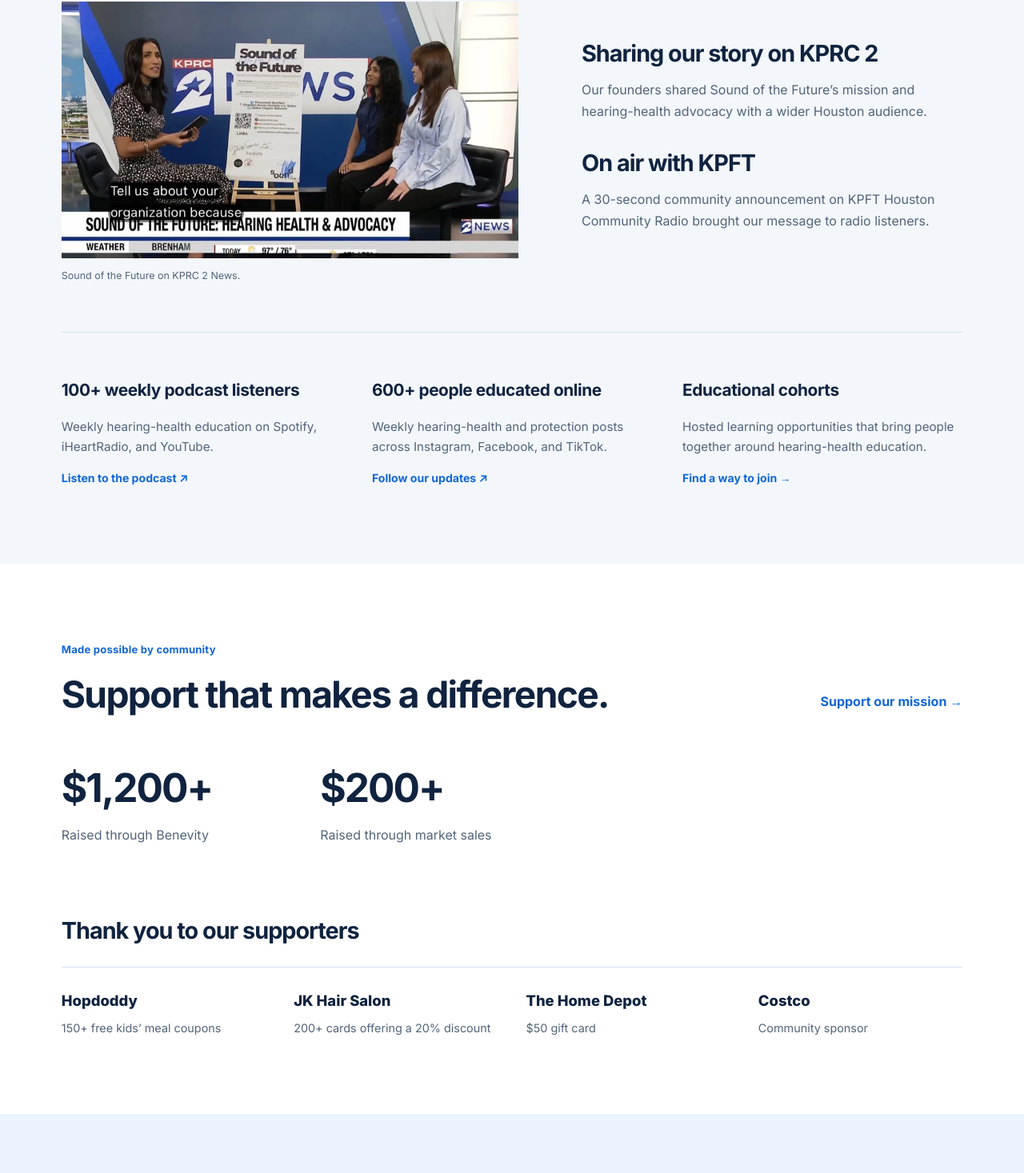
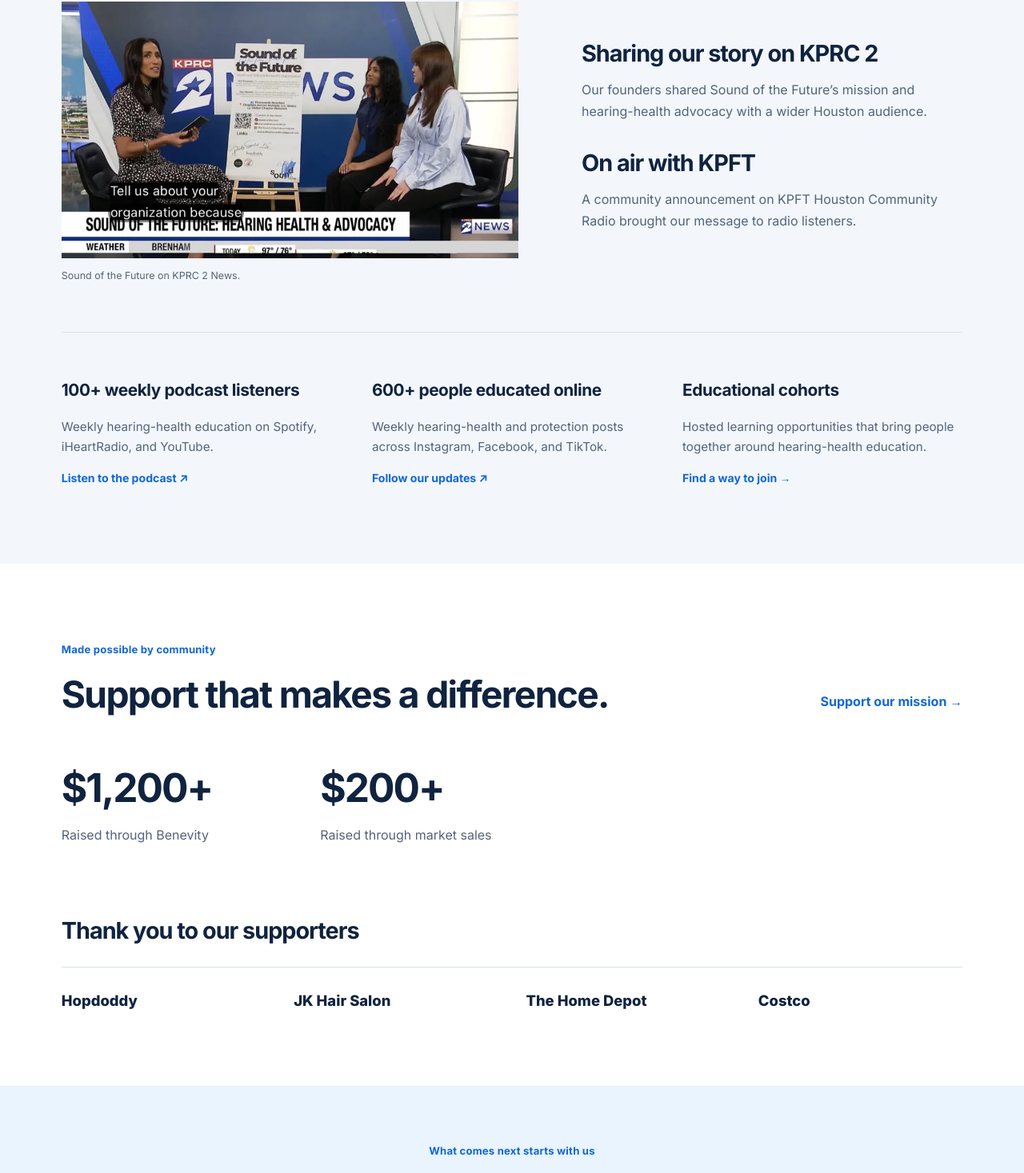
Before and after one commit to Shinoaluv/SOTF-Website, a React (Vite) app: page /impact in a window 1280 px wide. Shown: the part 2276-3743 px from the top of the page at 80% size. Built offline with nearby package versions, Linux system fonts and the light colour scheme.

Commit message:
fix the numbers

```diff
--- a/src/pages/Home.jsx
+++ b/src/pages/Home.jsx
@@ -17,9 +17,9 @@
             <span>Protect tomorrow.</span>
           </h1>
           <p className="opening-description">
-            We’re Sound of the Future—a youth-led nonprofit making hearing
-            health part of everyday conversation and amplifying Deaf and
-            hard-of-hearing voices.
+            We’re Sound of the Future—a youth-led international 501(c)(3) status
+            nonprofit making hearing health part of everyday conversation and
+            amplifying Deaf and hard-of-hearing voices.
           </p>
           <div className="actions">
             <Link className="primary-button" to="/about">
--- a/src/pages/Impact.jsx
+++ b/src/pages/Impact.jsx
@@ -120,7 +120,7 @@
               </p>
               <h3>On air with KPFT</h3>
               <p>
-                A 30-second community announcement on KPFT Houston Community
+                A community announcement on KPFT Houston Community
                 Radio brought our message to radio listeners.
               </p>
             </div>
@@ -183,19 +183,15 @@
         <dl className="supporter-list">
           <div>
             <dt>Hopdoddy</dt>
-            <dd>150+ free kids’ meal coupons</dd>
           </div>
           <div>
             <dt>JK Hair Salon</dt>
-            <dd>200+ cards offering a 20% discount</dd>
           </div>
           <div>
             <dt>The Home Depot</dt>
-            <dd>$50 gift card</dd>
           </div>
           <div>
             <dt>Costco</dt>
-            <dd>Community sponsor</dd>
           </div>
         </dl>
       </section>
```
